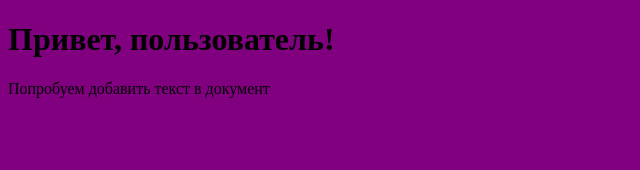
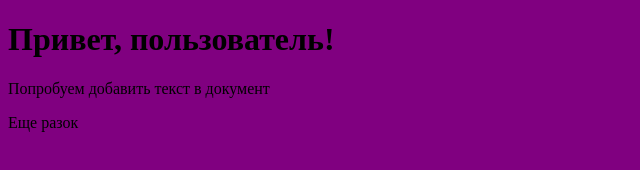
Before and after one commit to Dmitry757757/Repository-NEW, a plain HTML site: page index.html in a window 1280 px wide. Shown: the full height of the page, 0-640 px from the left. Drawn offline with Linux system fonts and the light colour scheme.

Commit message:
Еще раз

```diff
--- a/index.html
+++ b/index.html
@@ -10,5 +10,6 @@
   <body>
     <h1>Привет, пользователь!</h1>
     <p>Попробуем добавить текст в документ</p>
+    <p>Еще разок</p>
   </body>
 </html>
```
